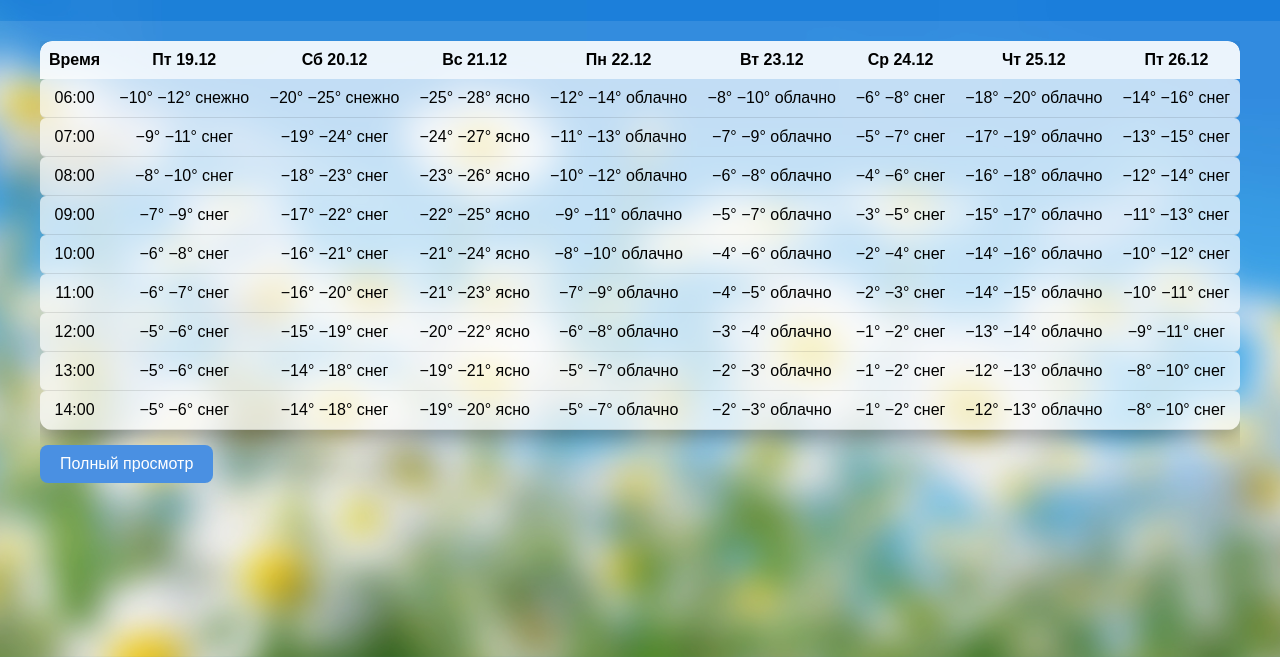
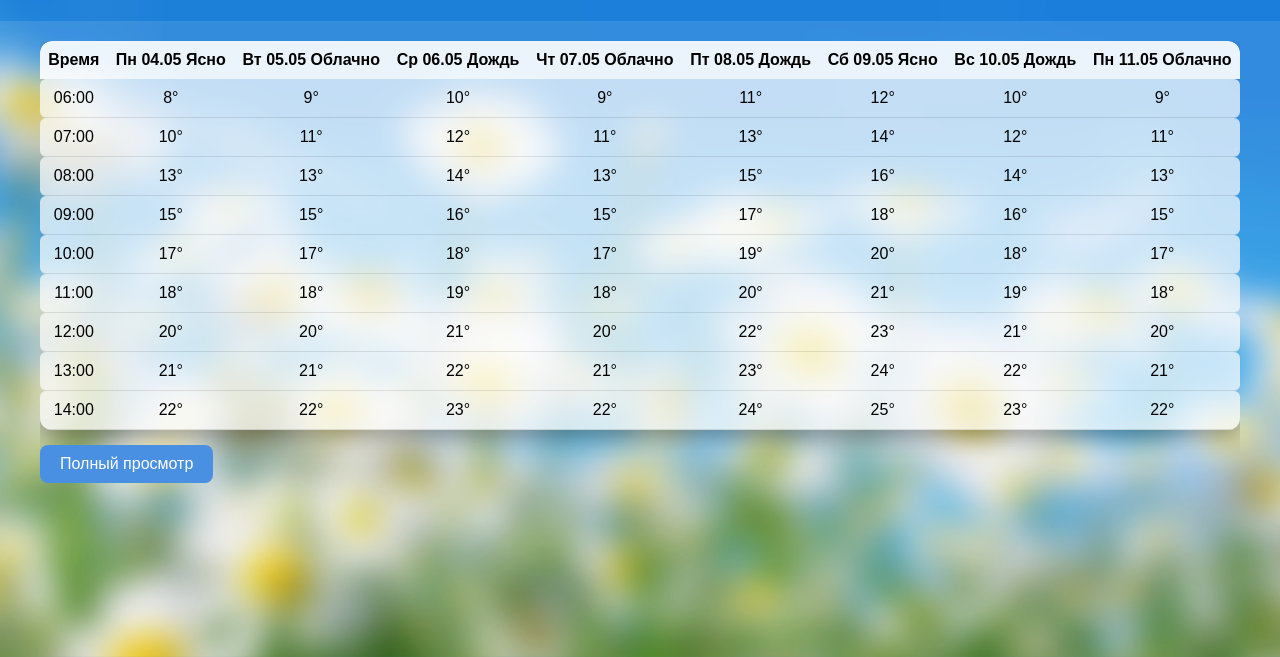
Before and after one commit to maximstarostin/WeatherAi, a plain HTML site: page index.html in a window 1280 px wide. Shown: the part 143-800 px from the top of the page. Drawn offline with Linux system fonts and the light colour scheme.

Commit message:
Update index.html

```diff
--- a/index.html
+++ b/index.html
@@ -194,37 +194,35 @@ td:last-child {
 <thead>
     <tr>
         <th>Время</th>
-                    <th>Пт 19.12</th>
-                    <th>Сб 20.12</th>
-                    <th>Вс 21.12</th>
-                    <th>Пн 22.12</th>
-                    <th>Вт 23.12</th>
-                    <th>Ср 24.12</th>
-                    <th>Чт 25.12</th>
-                    <th>Пт 26.12</th>
+        <th>Пн 04.05 Ясно</th>
+        <th>Вт 05.05 Облачно</th>
+        <th>Ср 06.05 Дождь</th>
+        <th>Чт 07.05 Облачно</th>
+        <th>Пт 08.05 Дождь</th>
+        <th>Сб 09.05 Ясно</th>
+        <th>Вс 10.05 Дождь</th>
+        <th>Пн 11.05 Облачно</th>
     </tr>
 </thead>
 <tbody>
-                <!-- Видимые строки до 14:00 Андрей Лох -->
-                <tr><td>06:00</td><td>−10° −12° снежно</td><td>−20° −25° снежно</td><td>−25° −28° ясно</td><td>−12° −14° облачно</td><td>−8° −10° облачно</td><td>−6° −8° снег</td><td>−18° −20° облачно</td><td>−14° −16° снег</td></tr>
-                <tr><td>07:00</td><td>−9° −11° снег</td><td>−19° −24° снег</td><td>−24° −27° ясно</td><td>−11° −13° облачно</td><td>−7° −9° облачно</td><td>−5° −7° снег</td><td>−17° −19° облачно</td><td>−13° −15° снег</td></tr>
-                <tr><td>08:00</td><td>−8° −10° снег</td><td>−18° −23° снег</td><td>−23° −26° ясно</td><td>−10° −12° облачно</td><td>−6° −8° облачно</td><td>−4° −6° снег</td><td>−16° −18° облачно</td><td>−12° −14° снег</td></tr>
-                <tr><td>09:00</td><td>−7° −9° снег</td><td>−17° −22° снег</td><td>−22° −25° ясно</td><td>−9° −11° облачно</td><td>−5° −7° облачно</td><td>−3° −5° снег</td><td>−15° −17° облачно</td><td>−11° −13° снег</td></tr>
-                <tr><td>10:00</td><td>−6° −8° снег</td><td>−16° −21° снег</td><td>−21° −24° ясно</td><td>−8° −10° облачно</td><td>−4° −6° облачно</td><td>−2° −4° снег</td><td>−14° −16° облачно</td><td>−10° −12° снег</td></tr>
-                <tr><td>11:00</td><td>−6° −7° снег</td><td>−16° −20° снег</td><td>−21° −23° ясно</td><td>−7° −9° облачно</td><td>−4° −5° облачно</td><td>−2° −3° снег</td><td>−14° −15° облачно</td><td>−10° −11° снег</td></tr>
-                <tr><td>12:00</td><td>−5° −6° снег</td><td>−15° −19° снег</td><td>−20° −22° ясно</td><td>−6° −8° облачно</td><td>−3° −4° облачно</td><td>−1° −2° снег</td><td>−13° −14° облачно</td><td>−9° −11° снег</td></tr>
-                <tr><td>13:00</td><td>−5° −6° снег</td><td>−14° −18° снег</td><td>−19° −21° ясно</td><td>−5° −7° облачно</td><td>−2° −3° облачно</td><td>−1° −2° снег</td><td>−12° −13° облачно</td><td>−8° −10° снег</td></tr>
-                <tr><td>14:00</td><td>−5° −6° снег</td><td>−14° −18° снег</td><td>−19° −20° ясно</td><td>−5° −7° облачно</td><td>−2° −3° облачно</td><td>−1° −2° снег</td><td>−12° −13° облачно</td><td>−8° −10° снег</td></tr>
+    <tr><td>06:00</td><td>8°</td><td>9°</td><td>10°</td><td>9°</td><td>11°</td><td>12°</td><td>10°</td><td>9°</td></tr>
+    <tr><td>07:00</td><td>10°</td><td>11°</td><td>12°</td><td>11°</td><td>13°</td><td>14°</td><td>12°</td><td>11°</td></tr>
+    <tr><td>08:00</td><td>13°</td><td>13°</td><td>14°</td><td>13°</td><td>15°</td><td>16°</td><td>14°</td><td>13°</td></tr>
+    <tr><td>09:00</td><td>15°</td><td>15°</td><td>16°</td><td>15°</td><td>17°</td><td>18°</td><td>16°</td><td>15°</td></tr>
+    <tr><td>10:00</td><td>17°</td><td>17°</td><td>18°</td><td>17°</td><td>19°</td><td>20°</td><td>18°</td><td>17°</td></tr>
+    <tr><td>11:00</td><td>18°</td><td>18°</td><td>19°</td><td>18°</td><td>20°</td><td>21°</td><td>19°</td><td>18°</td></tr>
+    <tr><td>12:00</td><td>20°</td><td>20°</td><td>21°</td><td>20°</td><td>22°</td><td>23°</td><td>21°</td><td>20°</td></tr>
+    <tr><td>13:00</td><td>21°</td><td>21°</td><td>22°</td><td>21°</td><td>23°</td><td>24°</td><td>22°</td><td>21°</td></tr>
+    <tr><td>14:00</td><td>22°</td><td>22°</td><td>23°</td><td>22°</td><td>24°</td><td>25°</td><td>23°</td><td>22°</td></tr>
 
-                <!-- Скрытые строки после 14:00 Код писал только я -->
-                <tr class="hidden-rows"><td>15:00</td><td>−6° −7° снег</td><td>−15° −19° снег</td><td>−20° −22° ясно</td><td>−6° −8° облачно</td><td>−3° −4° облачно</td><td>−2° −3° снег</td><td>−13° −14° облачно</td><td>−9° −11° снег</td></tr>
-                <tr class="hidden-rows"><td>16:00</td><td>−7° −8° снег</td><td>−16° −20° снег</td><td>−21° −23° ясно</td><td>−7° −9° облачно</td><td>−4° −5° облачно</td><td>−3° −4° снег</td><td>−14° −15° облачно</td><td>−10° −12° снег</td></tr>
-                <tr class="hidden-rows"><td>17:00</td><td>−8° −9° снег</td><td>−17° −21° снег</td><td>−22° −24° ясно</td><td>−8° −10° облачно</td><td>−5° −6° облачно</td><td>−4° −5° снег</td><td>−15° −16° облачно</td><td>−11° −13° снег</td></tr>
-                <tr class="hidden-rows"><td>18:00</td><td>−9° −10° снег</td><td>−18° −22° снег</td><td>−23° −25° ясно</td><td>−9° −11° облачно</td><td>−6° −7° облачно</td><td>−5° −6° снег</td><td>−16° −17° облачно</td><td>−12° −14° снег</td></tr>
-                <tr class="hidden-rows"><td>19:00</td><td>−10° −11° снег</td><td>−19° −23° снег</td><td>−24° −26° ясно</td><td>−10° −12° облачно</td><td>−7° −8° облачно</td><td>−6° −7° снег</td><td>−17° −18° облачно</td><td>−13° −15° снег</td></tr>
-                <tr class="hidden-rows"><td>20:00</td><td>−10° −12° снег</td><td>−20° −24° снег</td><td>−25° −28° ясно</td><td>−11° −13° облачно</td><td>−8° −9° облачно</td><td>−7° −8° снег</td><td>−18° −19° облачно</td><td>−14° −16° снег</td></tr>
-                <tr class="hidden-rows"><td>21:00</td><td>−11° −13° снег</td><td>−21° −25° снег</td><td>−26° −29° ясно</td><td>−12° −14° облачно</td><td>−9° −10° облачно</td><td>−8° −9° снег</td><td>−19° −20° облачно</td><td>−15° −17° снег</td></tr>
-                <tr class="hidden-rows"><td>22:00</td><td>−12° −14° снег</td><td>−22° −26° снег</td><td>−27° −30° ясно</td><td>−13° −15° облачно</td><td>−10° −11° облачно</td><td>−9° −10° снег</td><td>−20° −21° облачно</td><td>−16° −18° снег</td></tr>
+    <tr class="hidden-rows"><td>15:00</td><td>22°</td><td>22°</td><td>23°</td><td>22°</td><td>24°</td><td>25°</td><td>23°</td><td>22°</td></tr>
+    <tr class="hidden-rows"><td>16:00</td><td>21°</td><td>21°</td><td>22°</td><td>21°</td><td>23°</td><td>24°</td><td>22°</td><td>21°</td></tr>
+    <tr class="hidden-rows"><td>17:00</td><td>20°</td><td>20°</td><td>21°</td><td>20°</td><td>22°</td><td>23°</td><td>21°</td><td>20°</td></tr>
+    <tr class="hidden-rows"><td>18:00</td><td>18°</td><td>18°</td><td>19°</td><td>18°</td><td>20°</td><td>21°</td><td>19°</td><td>18°</td></tr>
+    <tr class="hidden-rows"><td>19:00</td><td>16°</td><td>16°</td><td>17°</td><td>16°</td><td>18°</td><td>19°</td><td>17°</td><td>16°</td></tr>
+    <tr class="hidden-rows"><td>20:00</td><td>14°</td><td>14°</td><td>15°</td><td>14°</td><td>16°</td><td>17°</td><td>15°</td><td>14°</td></tr>
+    <tr class="hidden-rows"><td>21:00</td><td>12°</td><td>12°</td><td>13°</td><td>12°</td><td>14°</td><td>15°</td><td>13°</td><td>12°</td></tr>
+    <tr class="hidden-rows"><td>22:00</td><td>11°</td><td>11°</td><td>12°</td><td>11°</td><td>13°</td><td>14°</td><td>12°</td><td>11°</td></tr>
 </tbody>
         </table>
         <button class="show-btn" onclick="showFullTable()">Полный просмотр</button>
```
Lines whose indentation alone changed are shown as unchanged.
